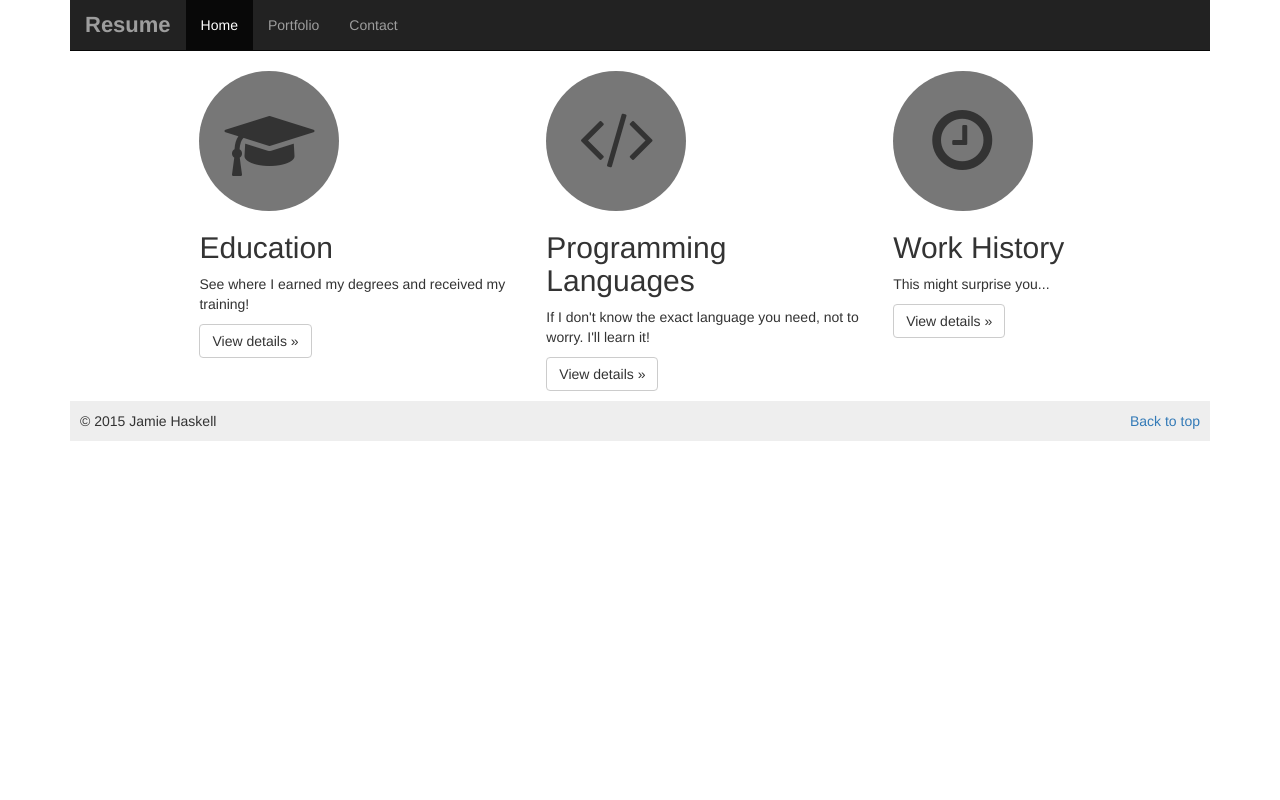
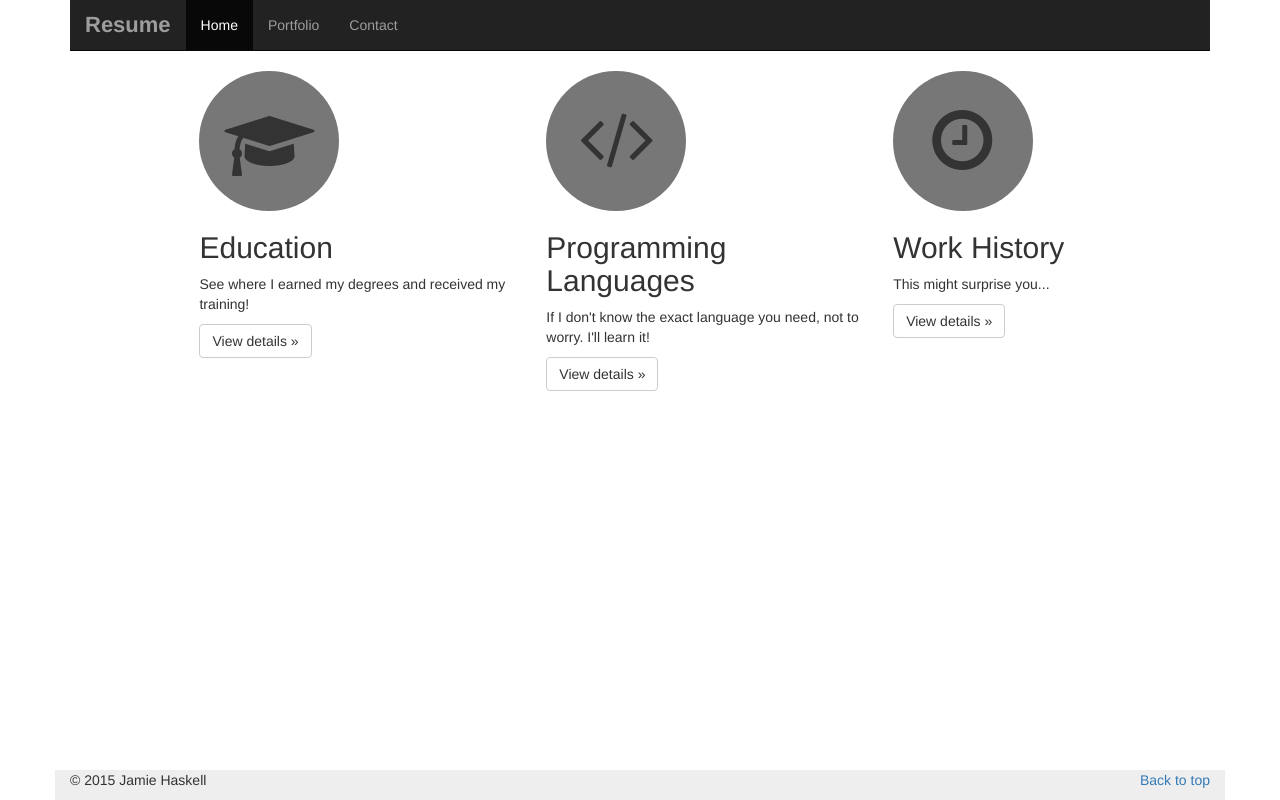
Before and after one commit to haskellj/Codeup.dev, a PHP site: page /resume.html in a window 1280 px wide. Run offline with PHP 8.4, Linux system fonts and the light colour scheme; some libraries are stand-ins or nearby versions.

Commit message:
Sticky Footer

```diff
--- a/public/css/resume.css
+++ b/public/css/resume.css
@@ -1,7 +1,20 @@
+body{
+	margin-bottom:80px;
+}
+html
+{
+	min-height: 100%;
+	position:relative;
+}
 #current {
 	font-weight: bold;
 	font-size: 22px;
 }
+.marketing
+{
+	margin-bottom:-40px;
+}
+
 
 .fa {
 	position: absolute;
@@ -28,8 +41,13 @@
 }*/
 
 footer {
-	clear: both;
-	background-color: #eee;
+	position:absolute;
+	bottom:0px;
+	width:100%;
 	height: 40px;
 	padding: 10px;
 }
+footer .container
+{
+	background-color:#eee;
+}
--- a/public/resume.html
+++ b/public/resume.html
@@ -1,8 +1,9 @@
 <!DOCTYPE html>
 <html>
+<meta charset="UTF-8">
 <head>
 	<title>My Resume</title>
-	<link rel="stylesheet" href="css/bootstrap.min.css">
+	<link rel="stylesheet" href="https://cdnjs.cloudflare.com/ajax/libs/twitter-bootstrap/3.3.2/css/bootstrap.css">
   <link rel="stylesheet" href="//maxcdn.bootstrapcdn.com/font-awesome/4.3.0/css/font-awesome.min.css">
   <link rel="stylesheet" type="text/css" href="css/resume.css">
 </head>
@@ -73,12 +74,17 @@
       </div><!-- /.row -->
 
       <!-- FOOTER -->
-      <footer>
-        <p class="pull-right"><a href="#">Back to top</a></p>
-        <p>© 2015 Jamie Haskell<!--  ·<a href="#">Privacy</a> · <a href="#">Terms</a> --></p>
-      </footer>
+    </div>
+        <footer class="footer">
+          <div class="container">
+            <p class="pull-right"><a href="#">Back to top</a></p>
+            <p>© 2015 Jamie Haskell<!--  ·<a href="#">Privacy</a> · <a href="#">Terms</a> --></p>
+          </div>
 
-    </div>
+
+
+        </footer>
+
     <script src="https://ajax.googleapis.com/ajax/libs/jquery/1.11.2/jquery.min.js"></script>
     <script src="/js/bootstrap.min.js"></script>
 </body>
```
